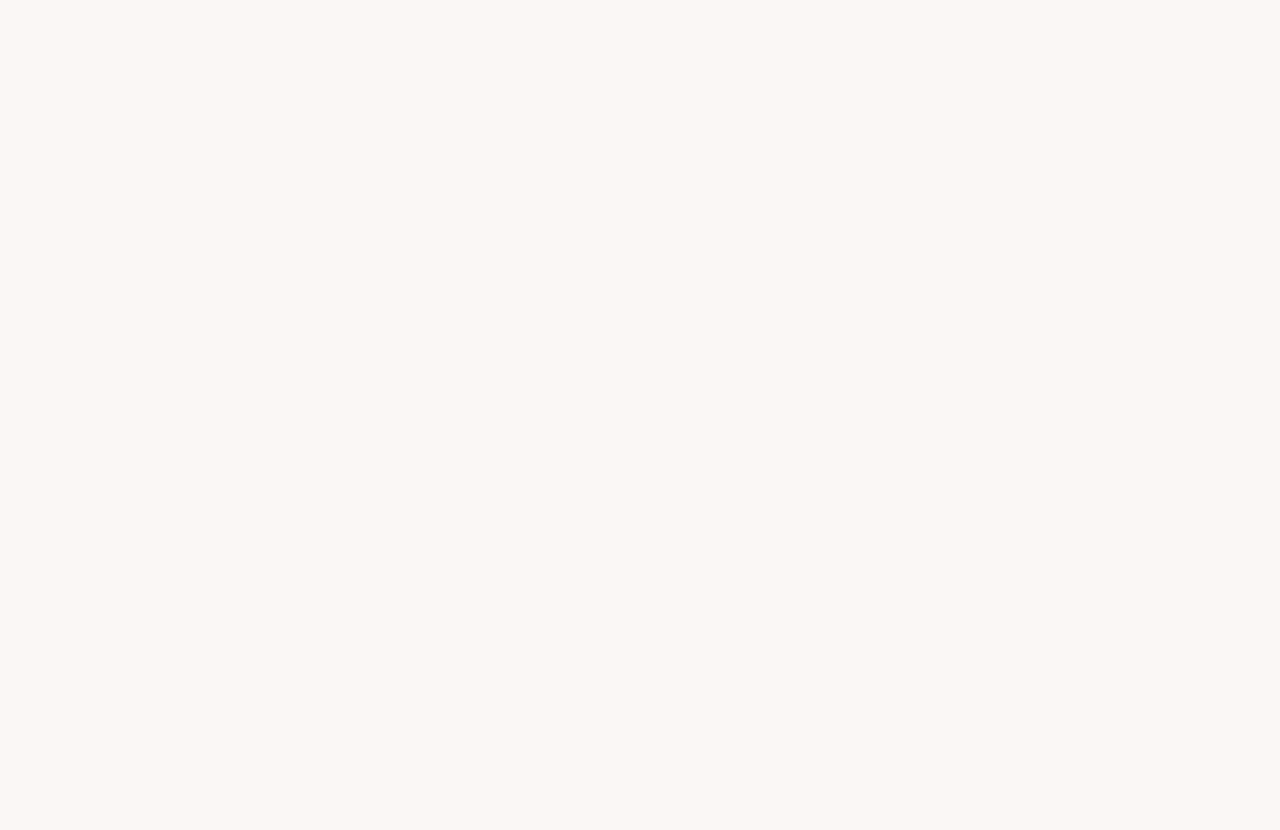
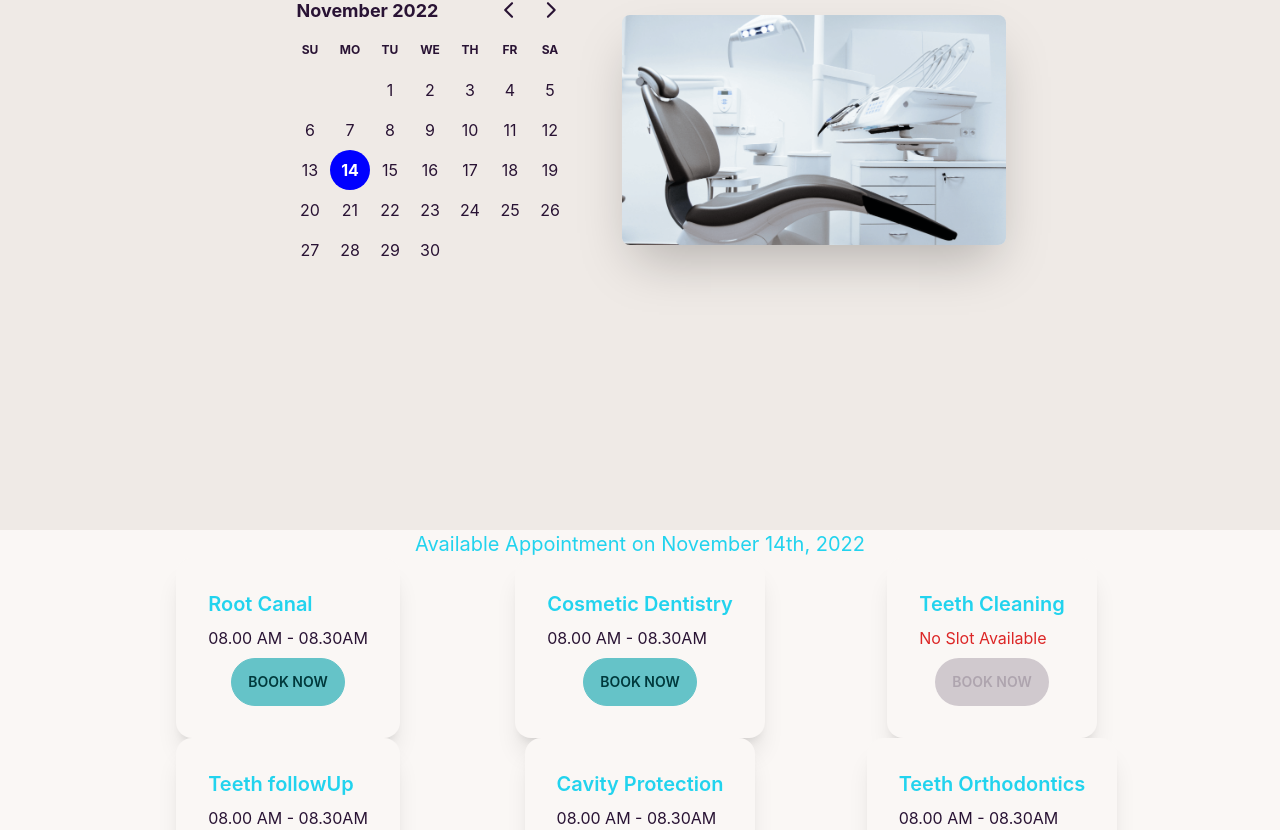
Before and after one commit to MonzurAlam-Git/client__SmileCraft-Dentistry, a React (Create React App) app: page /appointment in a window 1280 px wide. Before the commit this address had no page. Shown: the part 270-1100 px from the top of the page. Before the commit the page ends 800 px from the top, so only its background shows below. Built offline with nearby package versions, Linux system fonts and the light colour scheme.

Commit message:
appointment banner done

```diff
--- a/package.json
+++ b/package.json
@@ -7,7 +7,9 @@
     "@testing-library/react": "^13.4.0",
     "@testing-library/user-event": "^13.5.0",
     "daisyui": "^2.39.0",
+    "date-fns": "^2.29.3",
     "react": "^18.2.0",
+    "react-day-picker": "^8.3.7",
     "react-dom": "^18.2.0",
     "react-router-dom": "^6.4.3",
     "react-scripts": "5.0.1",
--- /dev/null
+++ b/public/services.json
@@ -0,0 +1,101 @@
+[
+    {
+        "_id" : 1,
+        "title" : "Root Canal",
+        "slot" : [
+            "08.00 AM - 08.30AM",
+            "08.30 AM - 09.00AM",
+            "09.00 AM - 09.30AM",
+            "09.30 AM - 10.00AM",
+            "10.00 AM - 10.30AM",
+            "10.30 AM - 11.30AM"
+        ],
+        "spaces" : 10
+    },
+    {
+        "_id" : 2,
+        "title" : "Cosmetic Dentistry",
+        "slot" : [
+            "08.00 AM - 08.30AM",
+            "08.30 AM - 09.00AM",
+            "09.00 AM - 09.30AM",
+            "09.30 AM - 10.00AM",
+            "10.00 AM - 10.30AM",
+            "10.30 AM - 11.30AM"
+        ],
+        "spaces" : 10
+    },
+    {
+        "_id" : 3,
+        "title" : "Teeth Cleaning",
+        "slot" : [
+
+        ],
+        "spaces" : 10
+    },
+    {
+        "_id" : 4,
+        "title" : "Teeth followUp",
+        "slot" : [
+            "08.00 AM - 08.30AM",
+            "08.30 AM - 09.00AM",
+            "09.00 AM - 09.30AM",
+            "09.30 AM - 10.00AM",
+            "10.00 AM - 10.30AM",
+            "10.30 AM - 11.30AM"
+        ],
+        "spaces" : 10
+    },
+    {
+        "_id" : 5,
+        "title" : "Cavity Protection",
+        "slot" : [
+            "08.00 AM - 08.30AM",
+            "08.30 AM - 09.00AM",
+            "09.00 AM - 09.30AM",
+            "09.30 AM - 10.00AM",
+            "10.00 AM - 10.30AM",
+            "10.30 AM - 11.30AM"
+        ],
+        "spaces" : 10
+    },
+    {
+        "_id" : 6,
+        "title" : "Teeth Orthodontics",
+        "slot" : [
+            "08.00 AM - 08.30AM",
+            "08.30 AM - 09.00AM",
+            "09.00 AM - 09.30AM",
+            "09.30 AM - 10.00AM",
+            "10.00 AM - 10.30AM",
+            "10.30 AM - 11.30AM"
+        ],
+        "spaces" : 10
+    },
+    {
+        "_id" : 8,
+        "title" : "Cavity Protection",
+        "slot" : [
+            "08.00 AM - 08.30AM",
+            "08.30 AM - 09.00AM",
+            "09.00 AM - 09.30AM",
+            "09.30 AM - 10.00AM",
+            "10.00 AM - 10.30AM",
+            "10.30 AM - 11.30AM"
+        ],
+        "spaces" : 10
+    },
+    {
+        "_id" : 7,
+        "title" : "Teeth Orthodontics",
+        "slot" : [
+            "08.00 AM - 08.30AM",
+            "08.30 AM - 09.00AM",
+            "09.00 AM - 09.30AM",
+            "09.30 AM - 10.00AM",
+            "10.00 AM - 10.30AM",
+            "10.30 AM - 11.30AM"
+        ],
+        "spaces" : 10
+    }
+]
--- a/src/App.js
+++ b/src/App.js
@@ -1,6 +1,7 @@
 
 import { Link, Route, Routes } from 'react-router-dom';
 import './App.css';
+import AppointmentPage from './Pages/Appointment/AppointmentPage';
 import Home from './Pages/Home/Home';
 import Login from './Pages/Login/Login';
 
@@ -9,6 +10,7 @@
   return (
     <Routes>
       <Route path="/" element={<Home></Home>} />
+      <Route path="/appointment" element={<AppointmentPage></AppointmentPage>} />
       <Route path="/login" element={<Login></Login>} />
     </Routes>
   );
--- /dev/null
+++ b/src/Pages/Appointment/AppointmentPage.js
@@ -0,0 +1,17 @@
+import { format } from 'date-fns';
+import React, { useState } from 'react';
+import AvailableAppointment from './AvailableAppointment';
+import BannerAppointment from './Banner_Appointment';
+
+const AppointmentPage = () => {
+    const [date, setDate] = useState(new Date());
+    return (
+        <div >
+            <BannerAppointment date={date} setDate={setDate}></BannerAppointment>
+            <h1 className='text-xl text-center text-cyan-400'>Available Appointment on {format(date, "PPP")}</h1>
+            <AvailableAppointment date={date} ></AvailableAppointment>
+        </div>
+    );
+};
+
+export default AppointmentPage;
--- /dev/null
+++ b/src/Pages/Appointment/AvailableAppointment.js
@@ -0,0 +1,23 @@
+import { format } from 'date-fns';
+import React, { useEffect, useState } from 'react';
+import Service from './Service';
+
+const AvailableAppointment = ({ date }) => {
+    const [services, setServices] = useState([]);
+    useEffect(() => {
+        fetch('services.json')
+            .then(res => res.json())
+            .then(data => setServices(data))
+    }, [])
+
+    return (
+        <div className='px-28 grid grid-cols-1 lg:grid-cols-3'>
+
+            {
+                services.map(service => <Service key={service._id} service={service}></Service>)
+            }
+        </div>
+    );
+};
+
+export default AvailableAppointment;
--- /dev/null
+++ b/src/Pages/Appointment/Banner_Appointment.js
@@ -0,0 +1,26 @@
+
+import chair from "../../../src/assets/images/chair.png"
+import { DayPicker } from 'react-day-picker';
+import 'react-day-picker/dist/style.css';
+
+
+const BannerAppointment = ({ date, setDate }) => {
+
+    return (
+        <div className="hero min-h-screen bg-base-200">
+            <div className="hero-content  flex-col lg:flex-row-reverse">
+                <img alt='' src={chair} className="max-w-sm rounded-lg shadow-2xl" />
+                <div className='mr-5'>
+                    <DayPicker
+                        mode="single"
+                        selected={date}
+                        onSelect={setDate}
+                    />
+
+                </div>
+            </div>
+        </div>
+    );
+};
+
+export default BannerAppointment;
--- /dev/null
+++ b/src/Pages/Appointment/Service.js
@@ -0,0 +1,19 @@
+import React from 'react';
+
+const Service = ({ service }) => {
+    const { _id, title, slot } = service;
+    return (
+        <div className="card lg:max-w-lg bg-base-100 shadow-xl mx-auto">
+            <div className="card-body">
+                <h2 className="card-title text-cyan-400">{title}</h2>
+                {slot.length > 0 ? <p>{slot[0]}</p> : <p className='text-red-600'>No Slot Available</p>
+                }
+                <div className="card-actions justify-end">
+                    <button disabled={slot.length === 0} className="btn btn-primary mx-auto">Book Now</button>
+                </div>
+            </div>
+        </div>
+    );
+};
+
+export default Service;
--- a/src/Pages/Home/Home.js
+++ b/src/Pages/Home/Home.js
@@ -1,9 +1,10 @@
 import React from 'react';
+import Footer from '../Shared/Footer';
 import Navbar from '../Shared/Navbar/Navbar';
 import Appointment from './Appointment';
 import Banner from './Banner';
 import ContactUs from './ContactUs';
-import Footer from './Footer';
+
 import Info from './Info/Info';
 import Services from './Services/Services';
 import Testimonial from './Testimonial';
```
Also changed, not shown: src/Pages/Shared/Footer.js (renamed from src/Pages/Home/Footer.js), 1 other file (tests, documents, lock files or other folders).
